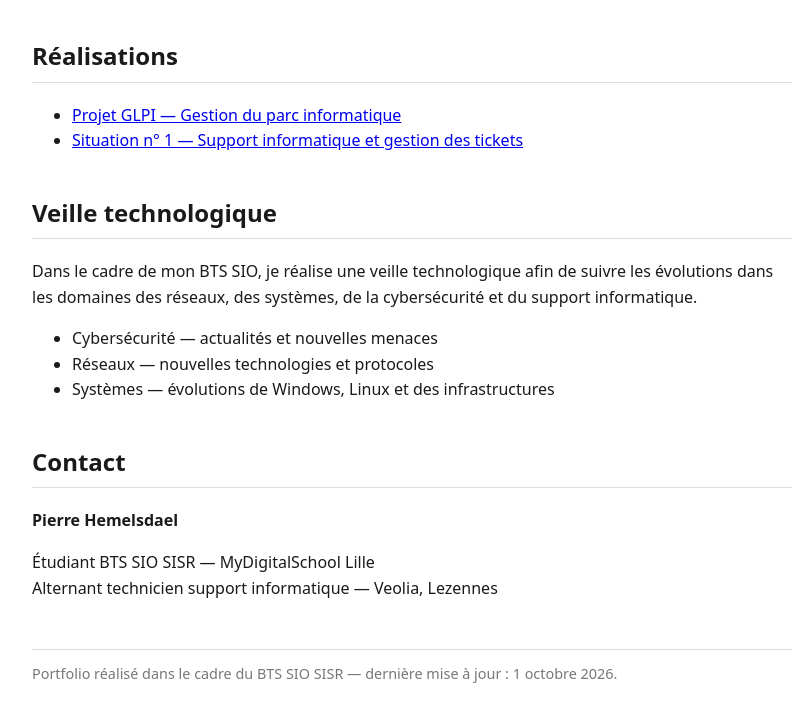
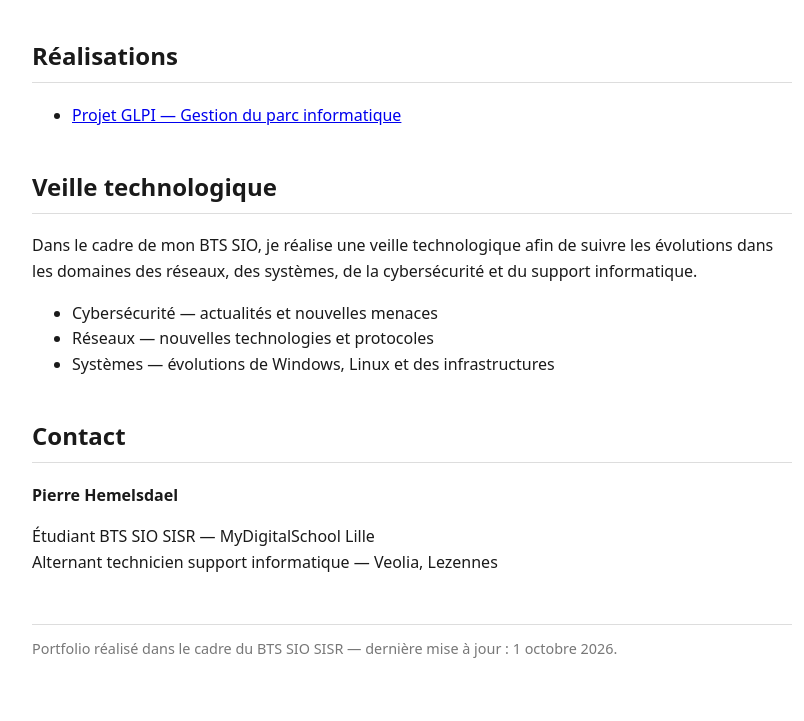
Before and after one commit to pihemelsdael/pierrehemelsdael, a plain HTML site: page index.html in a window 1280 px wide. Shown: the part 924-1645 px from the top of the page, without its empty margins (228-1032 px from the left). Drawn offline with Linux system fonts and the light colour scheme.

Commit message:
Update index.html

```diff
--- a/index.html
+++ b/index.html
@@ -4,6 +4,7 @@
   <meta charset="utf-8">
   <meta name="viewport" content="width=device-width, initial-scale=1">
   <title>Pierre Hemelsdael — Portfolio BTS SIO SISR</title>
+
   <style>
     body {
       font-family: system-ui, Arial, sans-serif;
@@ -61,6 +62,7 @@
 
   <header>
     <h1>Pierre Hemelsdael</h1>
+
     <p class="sous-titre">
       Étudiant en BTS SIO option SISR — MyDigitalSchool Lille — Promotion 2026-2028
     </p>
@@ -140,15 +142,11 @@
 
   <ul>
     <li>
-      <a href="https://github.com/pihemelsdael/pierrehemelsdael/blob/f76f5dd209b5b1c8db28edf49679ca4b4f9db25f/test.md"
-         target="_blank">
+      <a
+        href="https://github.com/pihemelsdael/pierrehemelsdael/blob/f76f5dd209b5b1c8db28edf49679ca4b4f9db25f/test.md"
+        target="_blank"
+      >
         Projet GLPI — Gestion du parc informatique
-      </a>
-    </li>
-
-    <li>
-      <a href="situation-01.html">
-        Situation n° 1 — Support informatique et gestion des tickets
       </a>
     </li>
   </ul>
```
